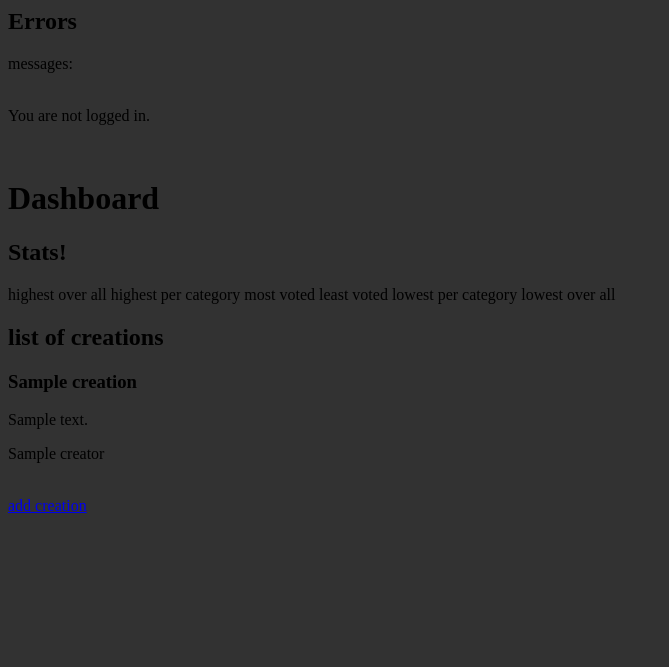
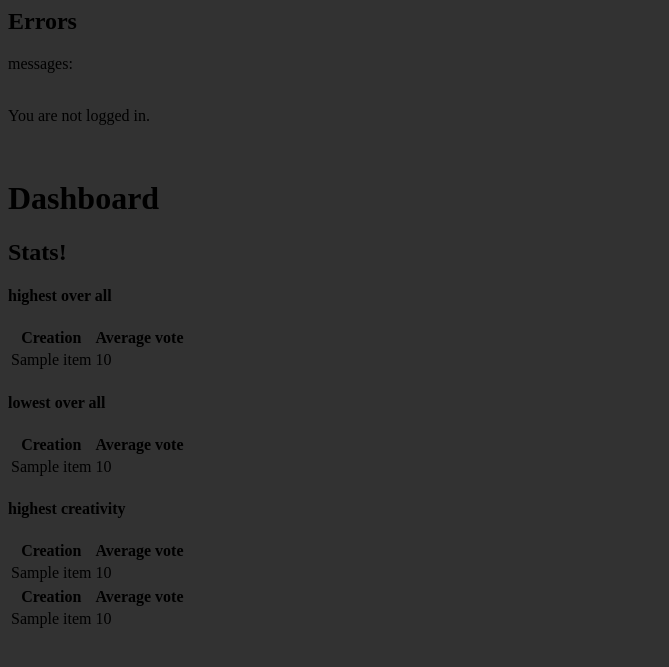
Before and after one commit to Thomas-More-Digital-Innovation/BricksAndMore, a Django app: template voting/templates/voting/dashboard.html in a window 1280 px wide. Shown: the top 667 px of the page, without its empty margins (0-669 px from the left). Run offline with Django 4.2, Linux system fonts and the light colour scheme; the template is opened without the code that fills it: most values are stand-ins (such as "Sample title", 1, 10 or a date in 2020).

Commit message:
dashboard edits

```diff
--- a/voting/templates/voting/dashboard.html
+++ b/voting/templates/voting/dashboard.html
@@ -6,13 +6,132 @@
 <h1>Dashboard</h1>
 <h2>Stats!</h2>
 
-highest over all
-highest per category
+<h4>highest over all</h4>
+<table>
+    <tr>
+      <th>Creation</th>
+      <th>Average vote</th>
+    </tr>
+    {% for item in avgPerCreation %}
+    <tr>
+        <td>{{ item }}</td>
+        <td>{{ item.avg }}</td>
+    </tr>
+    {% endfor %}
+  </table>
+<h4>lowest over all</h4>
+<table>
+    <tr>
+      <th>Creation</th>
+      <th>Average vote</th>
+    </tr>
+    {% for item in avgPerCreation reversed%}
+    <tr>
+        <td>{{ item }}</td>
+        <td>{{ item.avg }}</td>
+    </tr>
+    {% endfor %}
+</table>
+
+<h4> highest creativity</h4>
+<table>
+    <tr>
+      <th>Creation</th>
+      <th>Average vote</th>
+    </tr>
+    {% for item in highestCrea %}
+    <tr>
+        <td>{{ item }}</td>
+        <td>{{ item.avg }}</td>
+    </tr>
+    {% endfor %}
+</table>
+
+<table>
+    <tr>
+      <th>Creation</th>
+      <th>Average vote</th>
+    </tr>
+    {% for item in highestCrea %}
+    <tr>
+        <td>{{ item }}</td>
+        <td>{{ item.avg }}</td>
+    </tr>
+    {% endfor %}
+</table>
+
+{% comment %}
+<h4> lowest creativity</h4>
+<table>
+    <tr>
+      <th>Creation</th>
+      <th>Average vote</th>
+    </tr>
+    {% for item in highestCrea reversed%}
+    <tr>
+        <td>{{ item }}</td>
+        <td>{{ item.avg }}</td>
+    </tr>
+    {% endfor %}
+</table>
+<h4> highest impressiveness</h4>
+<table>
+    <tr>
+      <th>Creation</th>
+      <th>Average vote</th>
+    </tr>
+    {% for item in highestImpr %}
+    <tr>
+        <td>{{ item }}</td>
+        <td>{{ item.avg }}</td>
+    </tr>
+    {% endfor %}
+</table>
+<h4> lowest impressiveness</h4>
+<table>
+    <tr>
+      <th>Creation</th>
+      <th>Average vote</th>
+    </tr>
+    {% for item in highestImpr %}
+    <tr>
+        <td>{{ item }}</td>
+        <td>{{ item.avg }}</td>
+    </tr>
+    {% endfor %}
+</table>
+<h4> highest details</h4>
+<table>
+    <tr>
+      <th>Creation</th>
+      <th>Average vote</th>
+    </tr>
+    {% for item in highestDeta %}
+    <tr>
+        <td>{{ item }}</td>
+        <td>{{ item.avg }}</td>
+    </tr>
+    {% endfor %}
+</table>
+<h4> lowest details</h4>
+<table>
+    <tr>
+      <th>Creation</th>
+      <th>Average vote</th>
+    </tr>
+    {% for item in highestDeta %}
+    <tr>
+        <td>{{ item }}</td>
+        <td>{{ item.avg }}</td>
+    </tr>
+    {% endfor %}
+</table>
+
+
 most voted
 least voted
-lowest per category
-lowest over all
 
+<hr>
 <h2> list of creations </h2>
 
 
@@ -25,4 +144,5 @@ lowest over all
 
 <a href="addcreation">add creation</a>
 
+{% endcomment %}
 {% endblock %}
```
Also changed, not shown: db.sqlite3.
